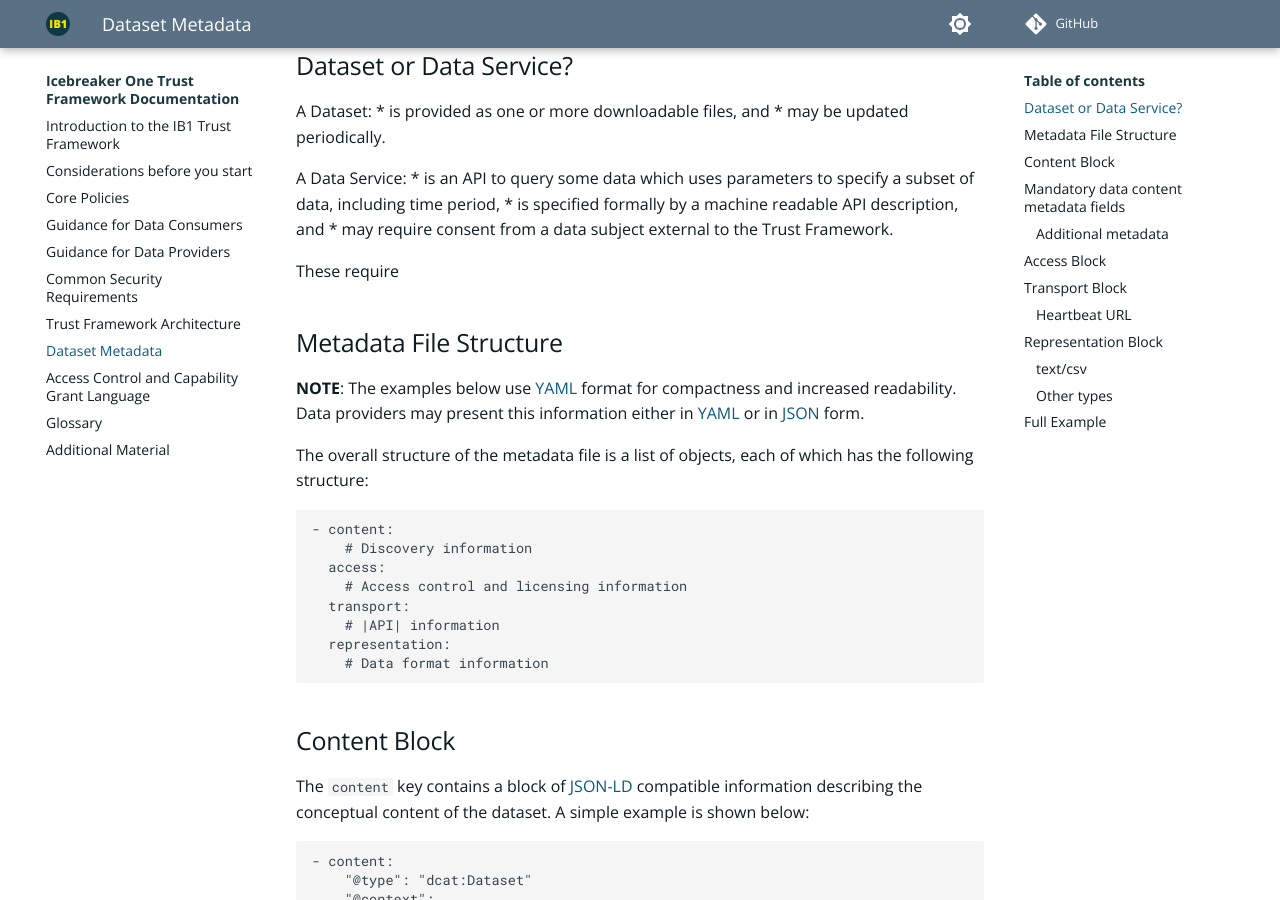
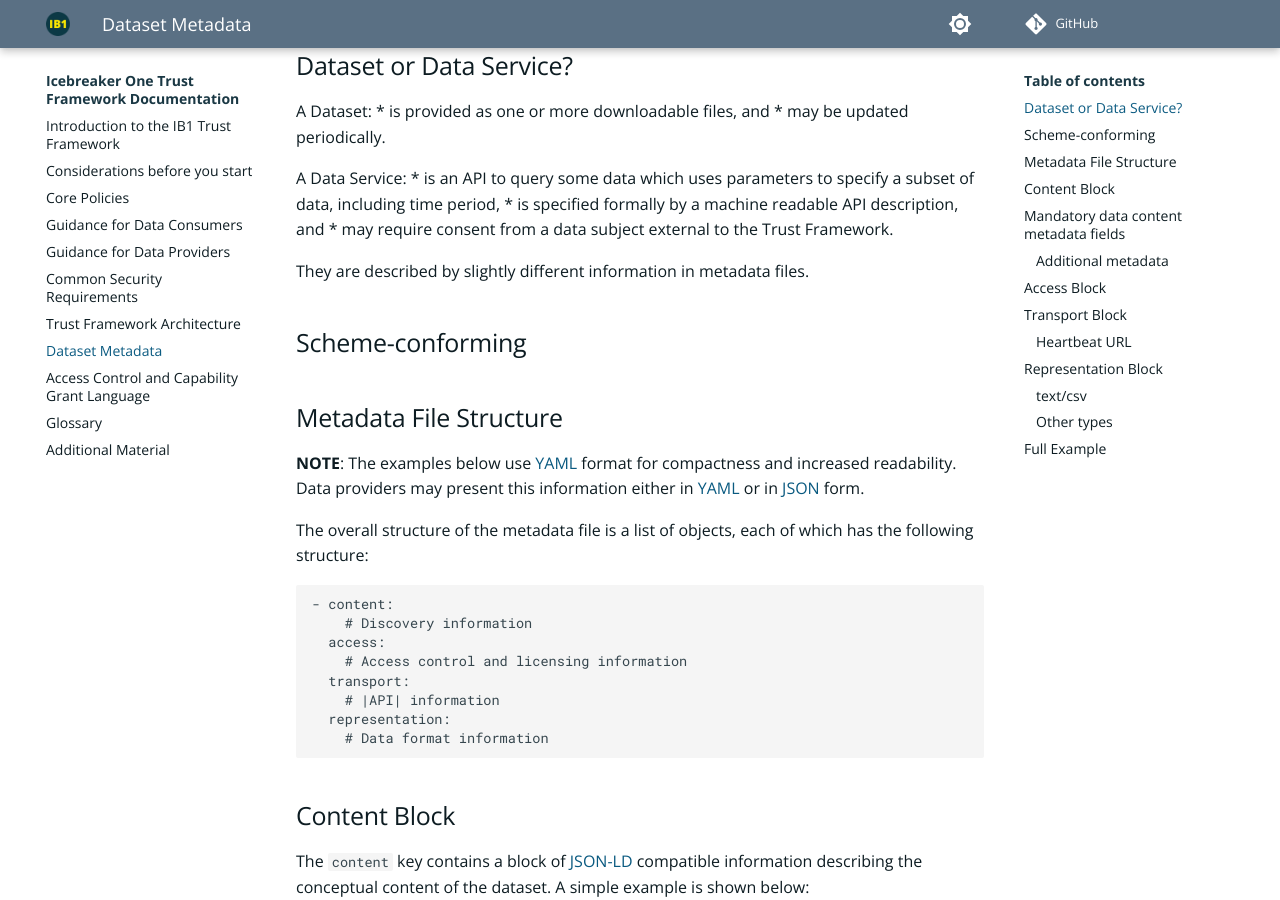
Before and after one commit to icebreakerone/ib1-technical-docs, an MkDocs documentation site: the page built from docs/metadata.md, in a window 1280 px wide and 900 px high, scrolled down 490 px. Built offline with MkDocs 1.6.1 and Material for MkDocs 9.7.7, drawn with Linux system fonts in a browser that asks for light colours; plug-ins that fetch from the network failed and are left out; comment, search, counter and statistics services are not loaded; the version menu is left out.

Commit message:
docs/metadata.md updated from https://stackedit.net/

```diff
--- a/docs/metadata.md
+++ b/docs/metadata.md
@@ -33,7 +33,11 @@ A Data Service:
 * is specified formally by a machine readable API description, and
 * may require consent from a data subject external to the Trust Framework.
 
-These require
+They are described by slightly different information in metadata files.
+
+## Scheme-conforming
+
+
 
 ## Metadata File Structure
 
```
Also changed, not shown: other parts of docs/metadata.md (+1 -1 lines).
